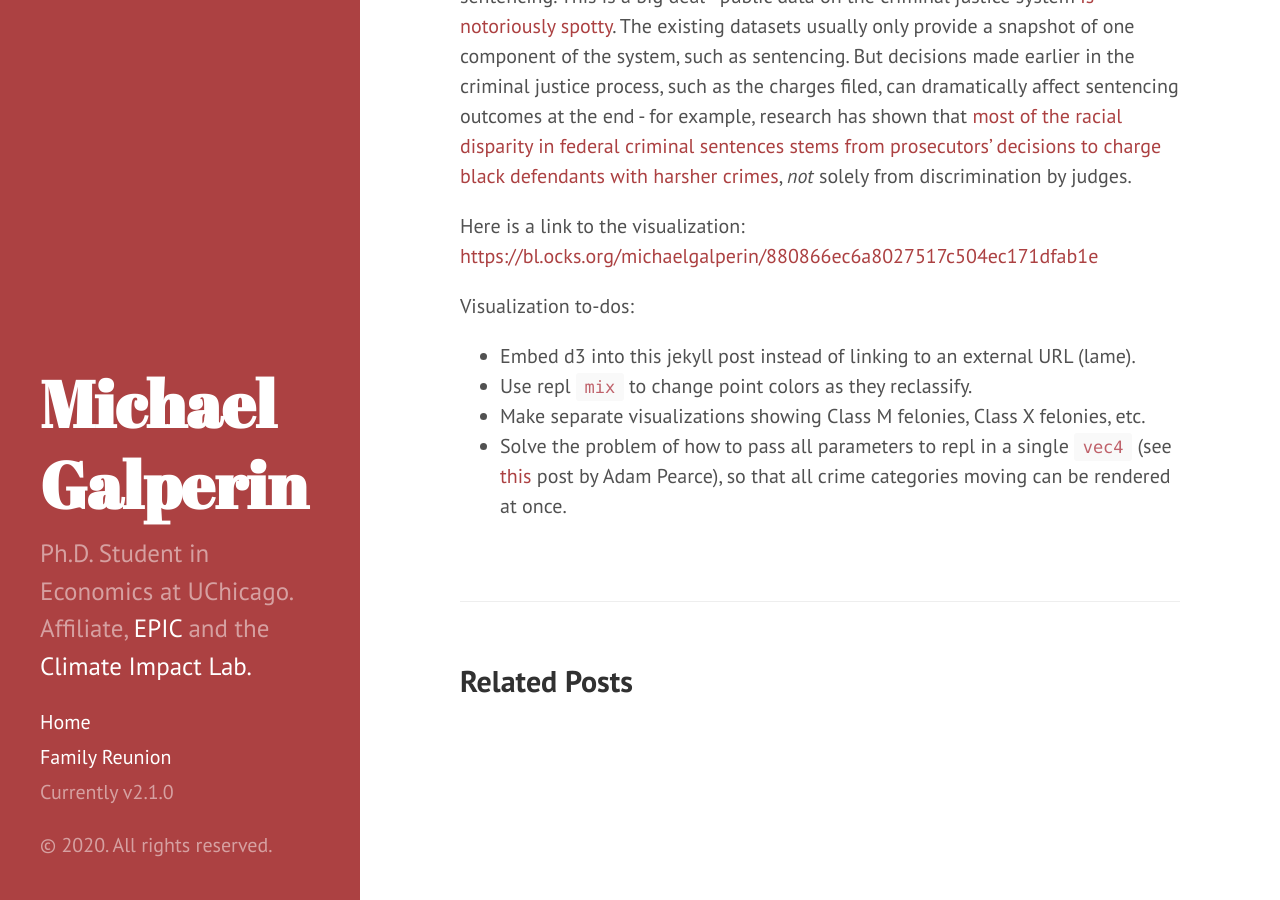
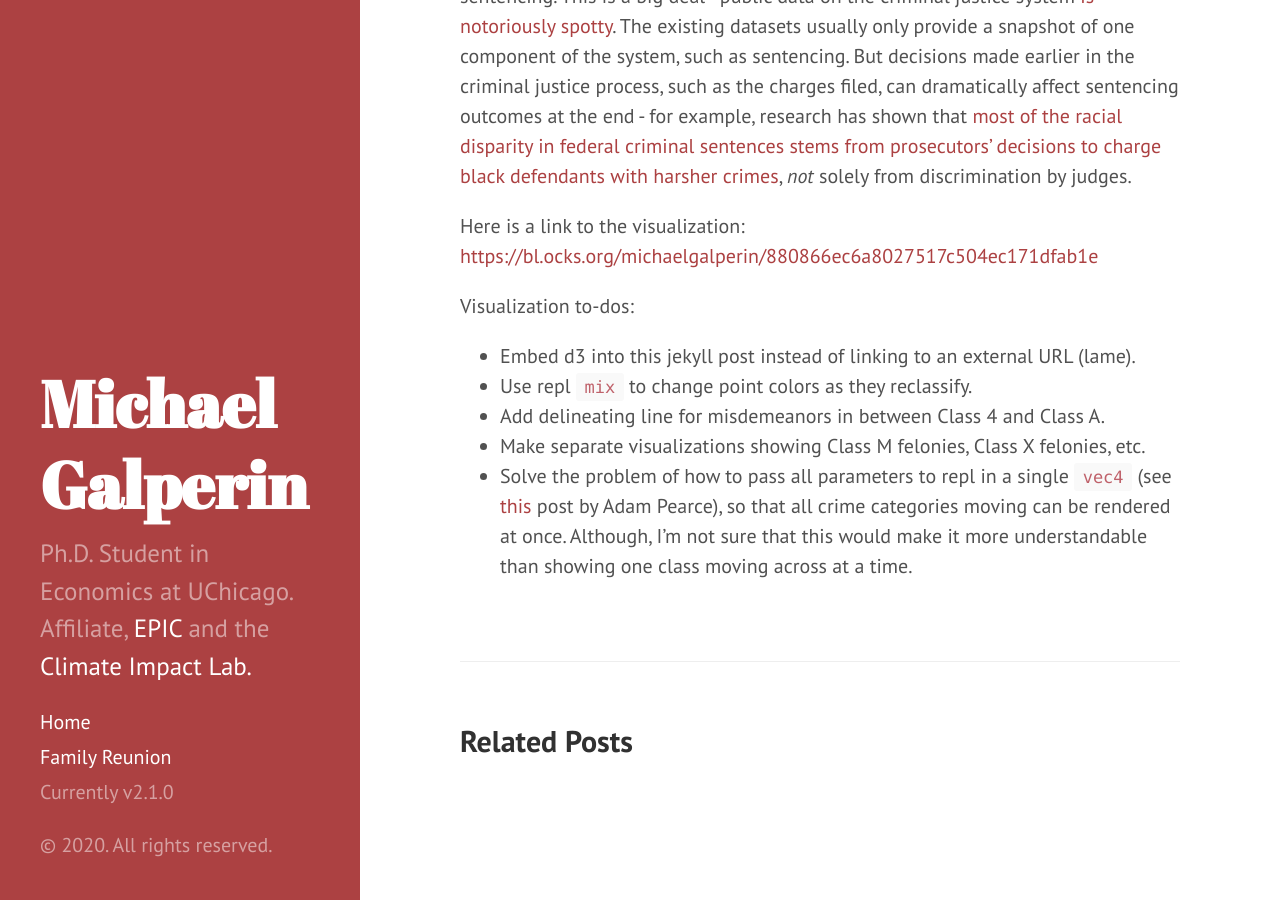
Before and after one commit to michaelgalperin/git_website_old, a Jekyll site: the page built from _posts/2019-12-30-chicago-crime.md, in a window 1280 px wide and 900 px high, scrolled down 919 px. Built offline with Jekyll 4.4.1, drawn with Linux system fonts in a browser that asks for light colours; Markdown is read by kramdown in place of the engine named in the settings.

Commit message:
sofia's house 2

```diff
--- a/_posts/2019-12-30-chicago-crime.md
+++ b/_posts/2019-12-30-chicago-crime.md
@@ -16,5 +16,6 @@ Here is a link to the visualization: [https://bl.ocks.org/michaelgalperin/880866
 Visualization to-dos:
 - Embed d3 into this jekyll post instead of linking to an external URL (lame).
 - Use repl `mix` to change point colors as they reclassify.
+- Add delineating line for misdemeanors in between Class 4 and Class A.
 - Make separate visualizations showing Class M felonies, Class X felonies, etc.
-- Solve the problem of how to pass all parameters to repl in a single `vec4` (see [this](https://bl.ocks.org/1wheel/9b3bcc4ce8266913c0a0ddd4120a41de) post by Adam Pearce), so that all crime categories moving can be rendered at once.
+- Solve the problem of how to pass all parameters to repl in a single `vec4` (see [this](https://bl.ocks.org/1wheel/9b3bcc4ce8266913c0a0ddd4120a41de) post by Adam Pearce), so that all crime categories moving can be rendered at once. Although, I'm not sure that this would make it more understandable than showing one class moving across at a time.
```
